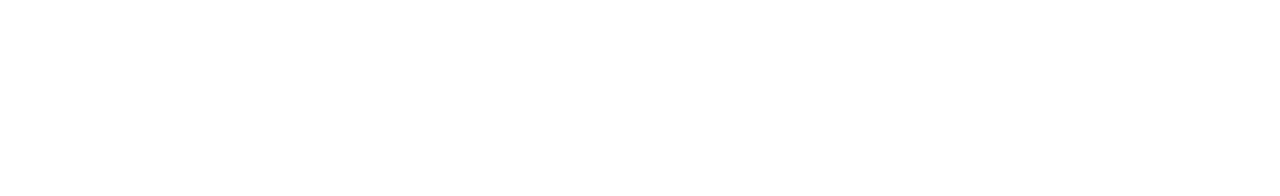
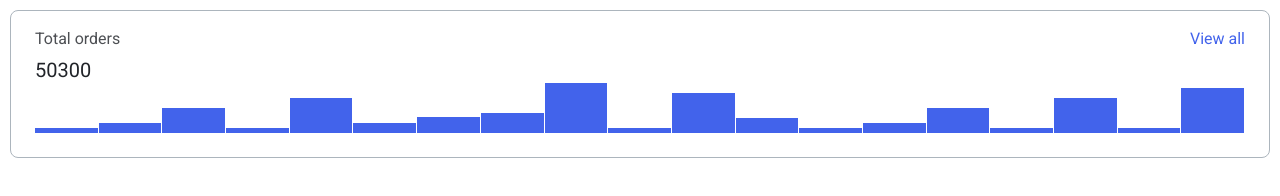
Before and after one commit to js-tasks-ru/htmlcss-20210513_aleksandr-babich, a website: page 04-lection2/01-histogram/index.html in a window 1280 px wide. Drawn offline with nearby package versions, Linux system fonts and the light colour scheme.

Commit message:
lection2-01-histogram: Solved histogram task

```diff
--- a/04-lection2/01-histogram/histogram.css
+++ b/04-lection2/01-histogram/histogram.css
@@ -0,0 +1,54 @@
+.histogram {
+    width: 100%;
+    padding: 16px 24px 24px 24px;
+    background: var(--white);
+    border: 1px solid var(--grey-3);
+    box-sizing: border-box;
+    border-radius: 8px;
+}
+
+.histogram__header {
+    display: flex;
+    justify-content: space-between;
+    margin-bottom: 6px;
+}
+
+.histogram__title {
+    margin: 0;
+    font-size: 16px;
+    line-height: 24px;
+    color: var(--black);
+    opacity: 0.8;
+}
+
+.histogram__link {
+    display: block;
+    color: #4263EB;
+    font-size: 16px;
+    line-height: 24px;
+    margin-left: 20px;
+    text-decoration: none;
+}
+
+.histogram__total {
+    display: block;
+    font-size: 20px;
+    line-height: 26px;
+    color: var(--black);
+}
+
+.histogram__bars {
+    display: flex;
+    justify-content: stretch;
+    flex-direction: row;
+    flex-wrap: nowrap;
+    align-items: flex-end;
+    width: 100%;
+    height: 50px;
+}
+
+.histogram__bar {
+    flex: 1 0 auto;
+    margin-right: 1px;
+    background: #4263EB;
+}
--- a/04-lection2/01-histogram/index.html
+++ b/04-lection2/01-histogram/index.html
@@ -2,10 +2,43 @@
 <!-- Страница с гистограммой -->
 <html lang="ru">
     <head>
+        <link rel="stylesheet" href="../../node_modules/normalize.css/normalize.css">
         <link rel="stylesheet" href="../../assets/css/main.css">
         <link rel="stylesheet" href="./histogram.css">
     </head>
+    <style>
+        body {
+            padding: 10px;
+        }
+    </style>
     <body>
-
+        <div class="histogram">
+            <div class="histogram__header">
+                <p class="histogram__title">Total orders</p>
+                <a href="" class="histogram__link">View all</a>
+            </div>
+            <span class="histogram__total">50300</span>
+            <div class="histogram__bars">
+                <div class="histogram__bar" style="height: 10%"></div>
+                <div class="histogram__bar" style="height: 20%"></div>
+                <div class="histogram__bar" style="height: 50%"></div>
+                <div class="histogram__bar" style="height: 10%"></div>
+                <div class="histogram__bar" style="height: 70%"></div>
+                <div class="histogram__bar" style="height: 20%"></div>
+                <div class="histogram__bar" style="height: 32%"></div>
+                <div class="histogram__bar" style="height: 40%"></div>
+                <div class="histogram__bar" style="height: 100%"></div>
+                <div class="histogram__bar" style="height: 10%"></div>
+                <div class="histogram__bar" style="height: 80%"></div>
+                <div class="histogram__bar" style="height: 30%"></div>
+                <div class="histogram__bar" style="height: 10%"></div>
+                <div class="histogram__bar" style="height: 20%"></div>
+                <div class="histogram__bar" style="height: 50%"></div>
+                <div class="histogram__bar" style="height: 10%"></div>
+                <div class="histogram__bar" style="height: 70%"></div>
+                <div class="histogram__bar" style="height: 10%"></div>
+                <div class="histogram__bar" style="height: 90%"></div>
+            </div>
+        </div>
     </body>
 </html>
```
